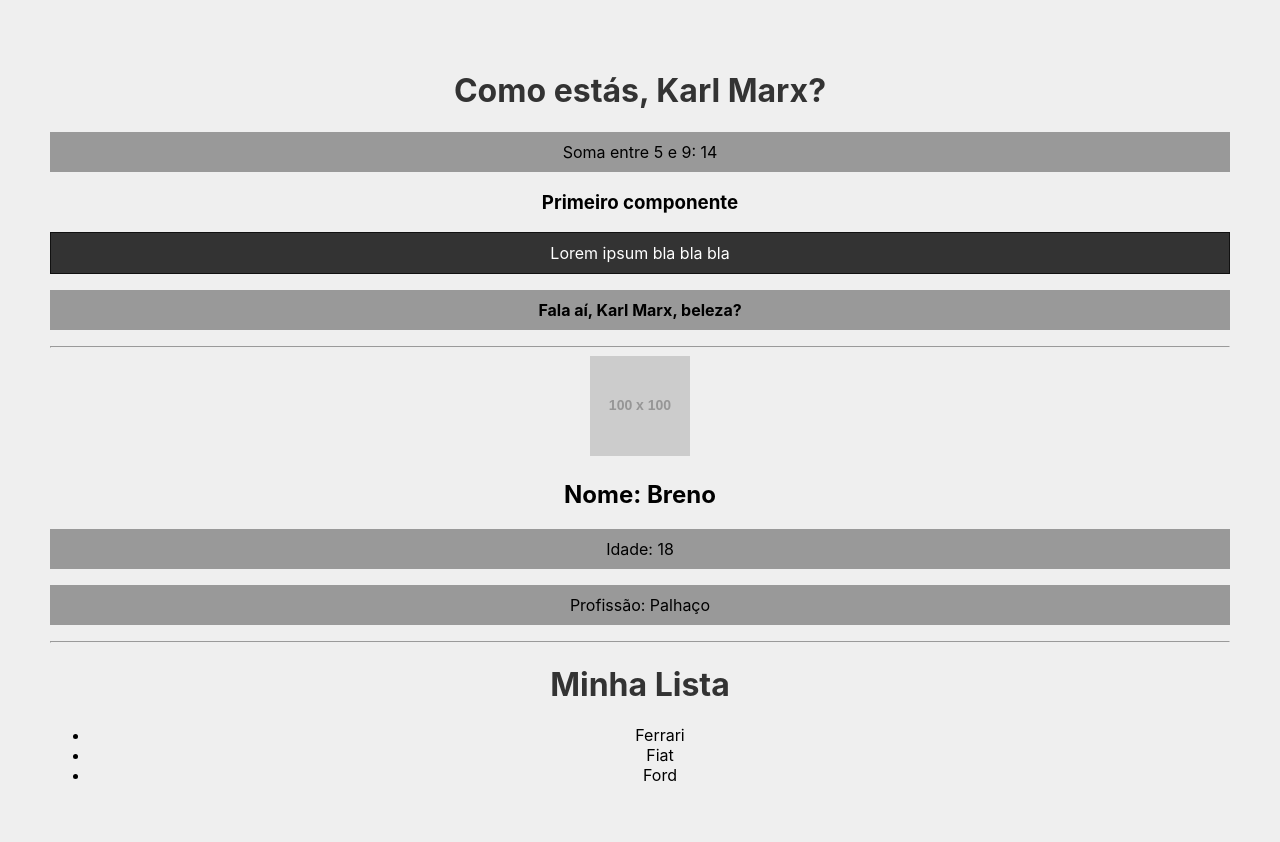
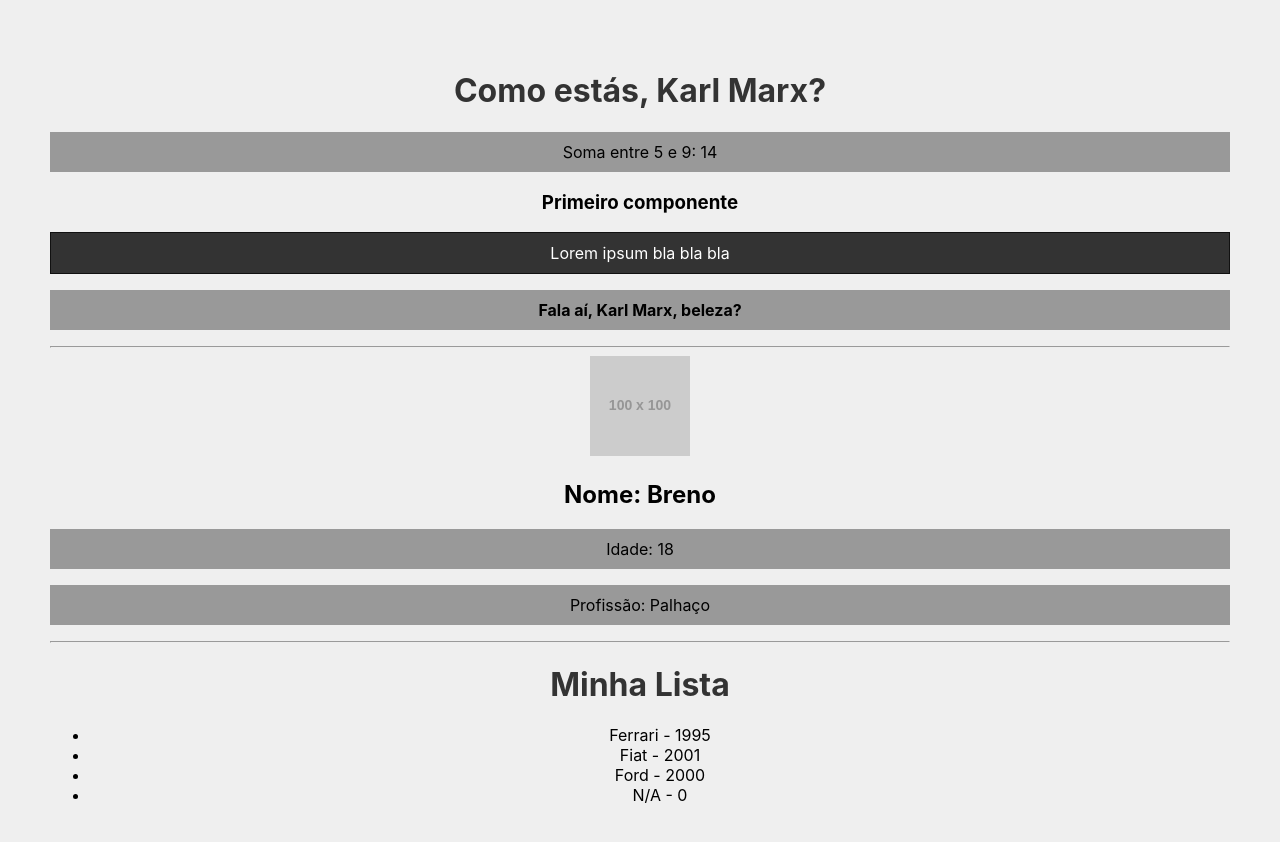
Before and after one commit to br-N/curso-react, a React (Create React App) app: page / in a window 1280 px wide. Shown: the top 842 px of the page. Built offline with nearby package versions, Linux system fonts and the light colour scheme.

Commit message:
Estudo de props

```diff
--- a/src/components/Item.js
+++ b/src/components/Item.js
@@ -1,9 +1,21 @@
-function Item(props) {
+import PropTypes from 'prop-types'
+
+function Item({ marca, ano_lancamento}) {
     return (
         <>
-            <li>{props.marca}</li>
+            <li>{marca} - {ano_lancamento}</li>
         </>
     )
 }
 
+Item.propTypes = {
+    marca: PropTypes.string.isRequired,
+    ano_lancamento: PropTypes.number.isRequired,
+}
+
+Item.defaultProps = {
+    marca: 'N/A',
+    ano_lancamento: 0,
+}
+
 export default Item
--- a/src/components/List.js
+++ b/src/components/List.js
@@ -5,9 +5,10 @@
         <>
             <h1>Minha Lista</h1>
             <ul>
-                <Item marca="Ferrari"/>
-                <Item marca="Fiat"/>
-                <Item marca="Ford"/>
+                <Item marca="Ferrari" ano_lancamento={1995}/>
+                <Item marca="Fiat" ano_lancamento={2001}/>
+                <Item marca="Ford" ano_lancamento={2000}/>
+                <Item/>
             </ul>
         </>
     )
```
